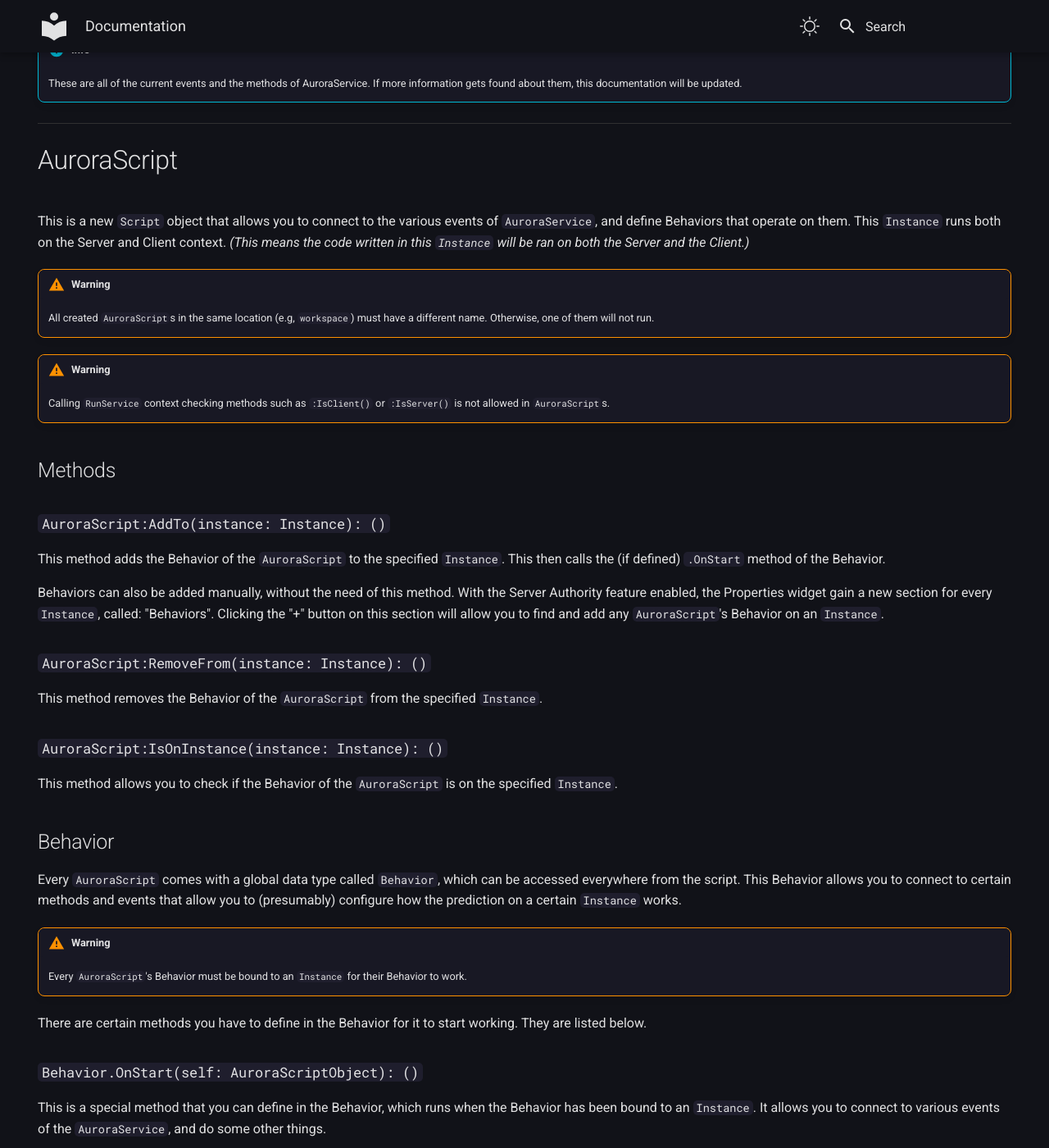
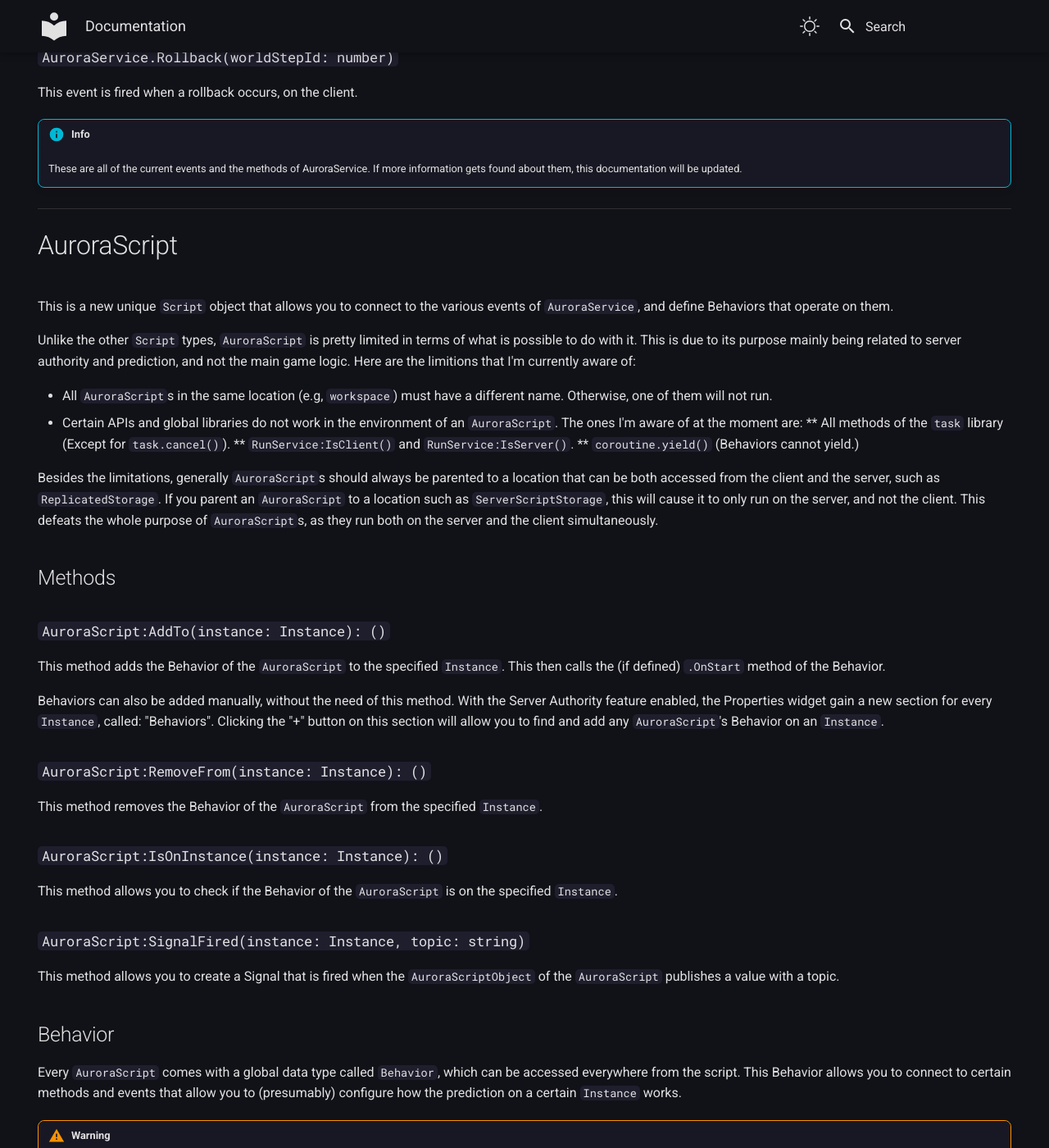
Before and after one commit to TenebrisNoctua/ServerAuthority, an MkDocs documentation site: the page built from docs/index.md, in a window 1280 px wide and 1400 px high, scrolled down 5868 px. Shown: the whole window at 82% size. Built offline with MkDocs 1.6.1 and Material for MkDocs 9.7.7, drawn with Linux system fonts in a browser that asks for light colours; some of the changed text lies outside the part shown.

Commit message:
Update the Documentation.

````diff
--- a/docs/index.md
+++ b/docs/index.md
@@ -193,7 +193,10 @@ This method allows you to play the recorded input.
 
 ### `AuroraService:SetPropertyIsInput(target: Instance, propertyName: string, isInput: bool): ()`
 
-This method presumably allows you to set a certain property to input.
+This method presumably allows you to set `isInput` to a property of a target `Instance`.
+
+!!! warning
+    Setting the property to "Position" may crash your Studio. Unclear on why this occurs at the moment.
 
 ## Events
 
@@ -224,13 +227,17 @@ This event is fired when a rollback occurs, on the client.
 
 # AuroraScript
 
-This is a new `Script` object that allows you to connect to the various events of `AuroraService`, and define Behaviors that operate on them. This `Instance` runs both on the Server and Client context. *(This means the code written in this `Instance` will be ran on both the Server and the Client.)*
+This is a new unique `Script` object that allows you to connect to the various events of `AuroraService`, and define Behaviors that operate on them.
 
-!!! warning
-    All created `AuroraScript`s in the same location (e.g, `workspace`) must have a different name. Otherwise, one of them will not run.
+Unlike the other `Script` types, `AuroraScript` is pretty limited in terms of what is possible to do with it. This is due to its purpose mainly being related to server authority and prediction, and not the main game logic. Here are the limitions that I'm currently aware of:
 
-!!! warning
-    Calling `RunService` context checking methods such as `:IsClient()` or `:IsServer()` is not allowed in `AuroraScript`s.
+* All `AuroraScript`s in the same location (e.g, `workspace`) must have a different name. Otherwise, one of them will not run.
+* Certain APIs and global libraries do not work in the environment of an `AuroraScript`. The ones I'm aware of at the moment are:
+    ** All methods of the `task` library (Except for `task.cancel()`).
+    ** `RunService:IsClient()` and `RunService:IsServer()`.
+    ** `coroutine.yield()` (Behaviors cannot yield.)
+
+Besides the limitations, generally `AuroraScript`s should always be parented to a location that can be both accessed from the client and the server, such as `ReplicatedStorage`. If you parent an `AuroraScript` to a location such as `ServerScriptStorage`, this will cause it to only run on the server, and not the client. This defeats the whole purpose of `AuroraScript`s, as they run both on the server and the client simultaneously.
 
 ## Methods
 
@@ -250,6 +257,10 @@ This method removes the Behavior of the `AuroraScript` from the specified `Insta
 ### `AuroraScript:IsOnInstance(instance: Instance): ()`
 
 This method allows you to check if the Behavior of the `AuroraScript` is on the specified `Instance`.
+
+### `AuroraScript:SignalFired(instance: Instance, topic: string)`
+
+This method allows you to create a Signal that is fired when the `AuroraScriptObject` of the `AuroraScript` publishes a value with a topic.
 
 ## Behavior
 
@@ -297,8 +308,8 @@ type AuroraScriptObject = {
     Frame: number,
     LODLevel: number,
     Connect: (self: AuroraScriptObject, signal: RBXScriptSignal, functionName: string) -> RBXScriptConnection,
-    Subscribe: (self: AuroraScriptObject, name: string, functionName: string) -> string,
-    Publish: (self: AuroraScriptObject, name: string, ...any) -> any,
+    Subscribe: (self: AuroraScriptObject, topic: string, functionName: string) -> string,
+    Publish: (self: AuroraScriptObject, topic: string, ...any) -> any,
     SendMessage: (self: AuroraScriptObject, boundInstance: Instance, behaviorName: string, functionName: string, ...any) -> ...any,
     Delay: (self: AuroraScriptObject, amount: number, functionName: string) -> string,
     SetMaxFrequency: (self: AuroraScriptObject, frequency: number) -> number
@@ -355,8 +366,8 @@ type AuroraScriptObject = {
     Frame: number,
     LODLevel: number,
     Connect: (self: AuroraScriptObject, signal: RBXScriptSignal, functionName: string) -> RBXScriptConnection,
-    Subscribe: (self: AuroraScriptObject, name: string, functionName: string) -> string,
-    Publish: (self: AuroraScriptObject, name: string, ...any) -> any,
+    Subscribe: (self: AuroraScriptObject, topic: string, functionName: string) -> string,
+    Publish: (self: AuroraScriptObject, topic: string, ...any) -> any,
     SendMessage: (self: AuroraScriptObject, boundInstance: Instance, behaviorName: string, functionName: string, ...any) -> ...any,
     Delay: (self: AuroraScriptObject, amount: number, functionName: string) -> string,
     SetMaxFrequency: (self: AuroraScriptObject, frequency: number) -> number
@@ -375,21 +386,21 @@ end
     `.Connect` can only be called in the `.OnStart` function. Attempting to call this function anywhere else will cause an error.
 
 
-### `AuroraScriptObject.Subscribe(self: AuroraScriptObject, name: string, functionName: string) -> string`
+### `AuroraScriptObject.Subscribe(self: AuroraScriptObject, topic: string, functionName: string) -> string`
 
-This method allows you to subcribe to a published value in the Behavior with a certain `name`. The `functionName` must be the name of a function in the Behavior.
-The subcribed function will always have 2 arguments by default, the self `AuroraScriptObject` and the bound `Instance`. Additional arguments will come after. Calling this method will return the value of the `name` parameter.
+This method allows you to subcribe to a published value in the Behavior with a certain `topic`. The `functionName` must be the name of a function in the Behavior.
+
+The subcribed function will always have 2 arguments by default, the self `AuroraScriptObject` and the bound `Instance`. Additional arguments will come after. Calling this method will return the value of the `topic` parameter.
 
 !!! warning
     This function can only be called in `.OnStart`.
 
-### `AuroraScriptObject.Publish(self: AuroraScriptObject, name: string, ...any) -> any`
+### `AuroraScriptObject.Publish(self: AuroraScriptObject, topic: string, ...any) -> any`
 
-This method allows you to publish a value in the Behavior with a certain `name`. The last argument given to this method will be returned as a value.
+This method allows you to publish a value in the Behavior with a certain `topic`. The last argument given to this method will be returned as a value.
 
 !!! warning
     This function cannot be called in `.OnStart`.
-
 
 ```lua
 type AuroraScriptObject = {
@@ -397,8 +408,8 @@ type AuroraScriptObject = {
     Frame: number,
     LODLevel: number,
     Connect: (self: AuroraScriptObject, signal: RBXScriptSignal, functionName: string) -> RBXScriptConnection,
-    Subscribe: (self: AuroraScriptObject, name: string, functionName: string) -> string,
-    Publish: (self: AuroraScriptObject, name: string, ...any) -> any,
+    Subscribe: (self: AuroraScriptObject, topic: string, functionName: string) -> string,
+    Publish: (self: AuroraScriptObject, topic: string, ...any) -> any,
     SendMessage: (self: AuroraScriptObject, boundInstance: Instance, behaviorName: string, functionName: string, ...any) -> ...any,
     Delay: (self: AuroraScriptObject, amount: number, functionName: string) -> string,
     SetMaxFrequency: (self: AuroraScriptObject, frequency: number) -> number
@@ -446,8 +457,8 @@ type AuroraScriptObject = {
     Frame: number,
     LODLevel: number,
     Connect: (self: AuroraScriptObject, signal: RBXScriptSignal, functionName: string) -> RBXScriptConnection,
-    Subscribe: (self: AuroraScriptObject, name: string, functionName: string) -> string,
-    Publish: (self: AuroraScriptObject, name: string, ...any) -> any,
+    Subscribe: (self: AuroraScriptObject, topic: string, functionName: string) -> string,
+    Publish: (self: AuroraScriptObject, topic: string, ...any) -> any,
     SendMessage: (self: AuroraScriptObject, boundInstance: Instance, behaviorName: string, functionName: string, ...any) -> ...any,
     Delay: (self: AuroraScriptObject, amount: number, functionName: string) -> string,
     SetMaxFrequency: (self: AuroraScriptObject, frequency: number) -> number
@@ -472,8 +483,8 @@ type AuroraScriptObject = {
     Frame: number,
     LODLevel: number,
     Connect: (self: AuroraScriptObject, signal: RBXScriptSignal, functionName: string) -> RBXScriptConnection,
-    Subscribe: (self: AuroraScriptObject, name: string, functionName: string) -> string,
-    Publish: (self: AuroraScriptObject, name: string, ...any) -> any,
+    Subscribe: (self: AuroraScriptObject, topic: string, functionName: string) -> string,
+    Publish: (self: AuroraScriptObject, topic: string, ...any) -> any,
     SendMessage: (self: AuroraScriptObject, boundInstance: Instance, behaviorName: string, functionName: string, ...any) -> ...any,
     Delay: (self: AuroraScriptObject, amount: number, functionName: string) -> string,
     SetMaxFrequency: (self: AuroraScriptObject, frequency: number) -> number
````
